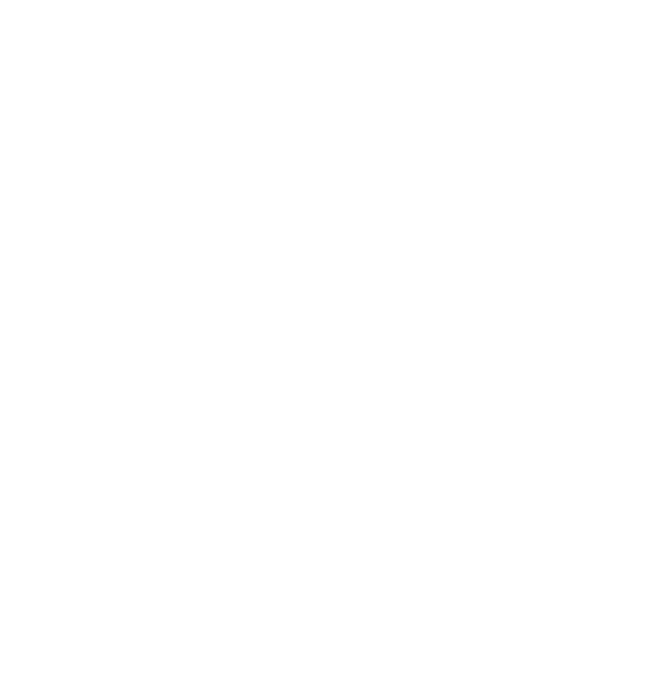
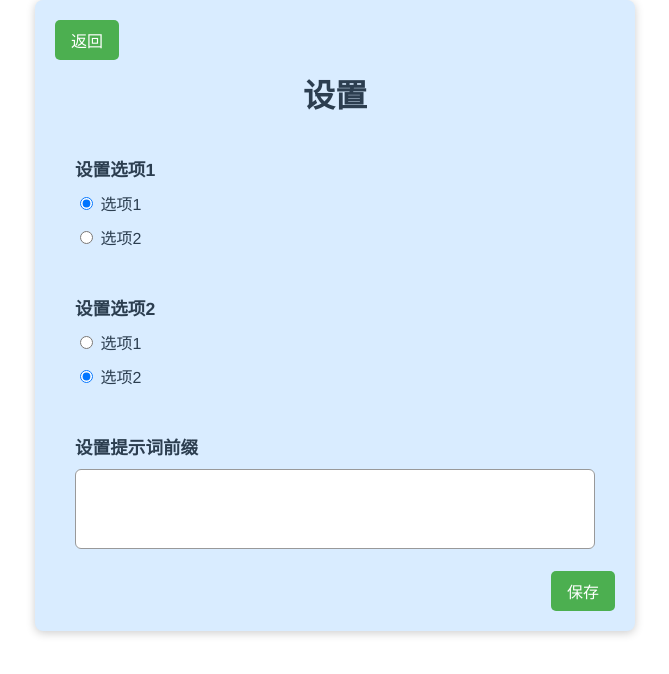
Before and after one commit to lvyonghuan/gochat-frontend, a Vue app: page /settings in a window 1280 px wide. Before the commit this address had no page. Shown: the top 674 px of the page, without its empty margins (305-974 px from the left). Built offline with nearby package versions, Linux system fonts and the light colour scheme.

Commit message:
fix and add
fix bug and add something

```diff
--- a/package.json
+++ b/package.json
@@ -9,6 +9,7 @@
     "preview": "vite preview"
   },
   "dependencies": {
+    "@element-plus/icons-vue": "^2.3.1",
     "axios": "^1.8.0",
     "element-plus": "^2.9.5",
     "qs": "^6.14.0",
--- a/src/components/UserLogin.vue
+++ b/src/components/UserLogin.vue
@@ -8,7 +8,7 @@
         <div class="input-group">
           <input type="password" v-model="password" placeholder="请输入密码" required />
         </div>
-        <button type="submit" @click="handleLogin">登录</button>
+        <button type="submit">登录</button>
       </form>
       <p class="register-prompt">
         没有账号？<a href="#" @click="goToRegister">立即注册</a>
@@ -59,6 +59,9 @@ export default {
     },
     goToRegister() {
       this.$router.push('/register');
+    },
+    goToSettings() {
+      this.$router.push('/settings'); // 跳转到设置页面
     }
   }
 };
@@ -122,4 +125,5 @@ button:disabled {
 .register-prompt a:hover {
   text-decoration: underline;
 }
+
 </style>
--- a/src/components/UserRegister.vue
+++ b/src/components/UserRegister.vue
@@ -31,7 +31,8 @@ export default
     };
   },
   methods: {
-    handleRegister() {
+    handleRegister()
+    {
       // 检查两次输入的密码是否一致
       if (this.password !== this.confirmPassword) {
         alert('两次输入的密码不一致！');
--- a/src/components/chat/LeftBar.vue
+++ b/src/components/chat/LeftBar.vue
@@ -19,12 +19,13 @@
 
         <!-- 底部设置按钮 占据侧边栏高度的15%-->
         <el-container class="bottom-section">
+            <el-button type="primary" :icon="Setting" class="setting-btn" @click="goToSettings">设置</el-button>
         </el-container>
     </el-container>
 </template>
 
 <script>
-import { ChatLineSquare } from '@element-plus/icons-vue'
+import { ChatLineSquare,Setting } from '@element-plus/icons-vue'
 
 export default {
     name: 'LeftBar',
@@ -38,6 +39,7 @@ export default {
 
     data() {
         return {
+            Setting,
             ChatLineSquare,
             activeIndex: '0'
         };
@@ -52,6 +54,9 @@ export default {
         },
         createNewDialog() {
             this.$emit('create-new-dialog');
+        },
+        goToSettings() {
+            this.$router.push('/settings');
         }
     }
 };
@@ -73,7 +78,7 @@ export default {
     align-items: center;
 }
 
-.new-chat-btn {
+.new-chat-btn,.setting-btn {
     width: 100%;
 }
 
@@ -109,4 +114,6 @@ export default {
     background: linear-gradient(to left, rgb(255, 255, 255), rgba(0, 0, 0, 0));
     pointer-events: none;
 }
+
+
 </style>
--- /dev/null
+++ b/src/components/chat/set/Setting.vue
@@ -0,0 +1,172 @@
+<template>
+    <div class="setting-container">
+      <h1>设置</h1>
+      <div class="setting-item">
+        <div class="setting-label">设置选项1</div>
+        <div class="setting-content">
+          <div class="setting-option">
+            <label>
+              <input type="radio" v-model="selectedOption1" value="option1" />
+              选项1
+            </label>
+          </div>
+          <div class="setting-option">
+            <label>
+              <input type="radio" v-model="selectedOption1" value="option2" />
+              选项2
+            </label>
+          </div>
+        </div>
+        <br><br>
+
+        <div class="setting-label">设置选项2</div>
+        <div class="setting-content">
+          <div class="setting-option">
+            <label>
+              <input type="radio" v-model="selectedOption2" value="option1" />
+              选项1
+            </label>
+          </div>
+          <div class="setting-option">
+            <label>
+              <input type="radio" v-model="selectedOption2" value="option2" />
+              选项2
+            </label>
+          </div>
+        </div>
+        <br><br>
+
+        <div class="setting-label">设置提示词前缀</div>
+        <div>
+          <textarea></textarea>
+        </div>
+        <br>
+
+      <div>
+        <button class="save-button" @click="saveSettings">保存</button>
+      </div>
+
+      <div>
+        <button class="back-button" @click="goBack">返回</button>
+      </div>
+
+      </div>
+    </div>
+</template>
+
+  <script>
+  import axios from 'axios';
+  export default {
+    data() {
+      return {
+        selectedOption1: 'option1',
+        selectedOption2: 'option2'
+      };
+    },
+    methods: {
+      saveSettings() {
+        // 保存设置的逻辑
+        console.log('保存设置:', this.selectedOption1, this.selectedOption2, this.promptPrefix);
+        // 发送 POST 请求到后端的 /user/set 接口
+        axios.post('http://127.0.0.1:8080/user/set', {
+        promptPrefix: this.promptPrefix
+        }).then(response => {
+          // 请求成功
+          console.log('保存成功:', response.data);
+          alert('设置已成功保存到服务器！');
+        })
+        .catch(error => {
+          // 请求失败
+          console.error('保存失败:', error);
+          alert('保存失败，请检查网络连接或后端接口是否正常！');
+        })
+      },
+      goBack() {
+        this.$router.push('/chat'); // 直接跳转到聊天界面
+      }
+    }
+  };
+  </script>
+
+  <style scoped>
+  .setting-container {
+    position: relative;
+    max-width: 600px;
+    margin: 0 auto;
+    padding: 20px;
+    background-color: rgb(216.8, 235.6, 255);
+    border-radius: 8px;
+    box-shadow: 0 2px 10px rgba(0, 0, 0, 0.2);
+  }
+
+  h1 {
+    text-align: center;
+    margin-bottom: 20px;
+    margin-top: 50px;
+  }
+
+  .setting-item {
+    margin-bottom: 20px;
+    padding: 20px;
+  }
+
+  .setting-label {
+    font-size: 1.1em;
+    font-weight: bold;
+    margin-bottom: 10px;
+    text-align: left;
+  }
+
+  .setting-content {
+    margin-top: 10px;
+  }
+
+  .setting-option {
+    display: flex;
+    align-items: center;
+    gap: 10px;
+    margin-bottom: 10px;
+  }
+
+  textarea {
+    width: 100%;
+    height: 80px;
+    resize: none;
+    padding: 8px;
+    border: 1px solid #999;
+    border-radius: 6px;
+    font-family: Arial, sans-serif;
+  }
+
+  .save-button {
+  position: absolute;
+  bottom: 20px;
+  right: 20px;
+  padding: 8px 16px;
+  background-color: #4CAF50;
+  color: white;
+  border: none;
+  border-radius: 5px;
+  cursor: pointer;
+  font-size: 1rem;
+}
+
+.back-button {
+  position: absolute;
+  top: 20px;
+  left: 20px;
+  padding: 8px 16px;
+  background-color: #4CAF50;
+  color: white;
+  border: none;
+  border-radius: 5px;
+  cursor: pointer;
+  font-size: 1rem;
+  transition: background-color 0.3s ease;
+}
+
+.save-button:hover, .back-button:hover {
+  background-color: #45a049;
+}
+
+</style>
--- a/src/router/index.js
+++ b/src/router/index.js
@@ -3,6 +3,7 @@ import { createRouter, createWebHistory } from 'vue-router';
 import UserLogin from '@/components/UserLogin.vue';
 import UserRegister from '@/components/UserRegister.vue';
 import ChatPage from '@/components/chat/ChatPage.vue';
+import Setting from '@/components/chat/set/Setting.vue';
 
 const router = createRouter({
   history: createWebHistory(),
@@ -25,6 +26,11 @@ const router = createRouter({
     {
       path: '/',
       redirect: '/login' // 默认跳到登录
+    },
+    {
+      path: '/settings', // 路径可以自定义
+      name: 'Settings',
+      component: Setting
     }
   ]
 });
```
Also changed, not shown: 2 other files (tests, documents, lock files or other folders).
